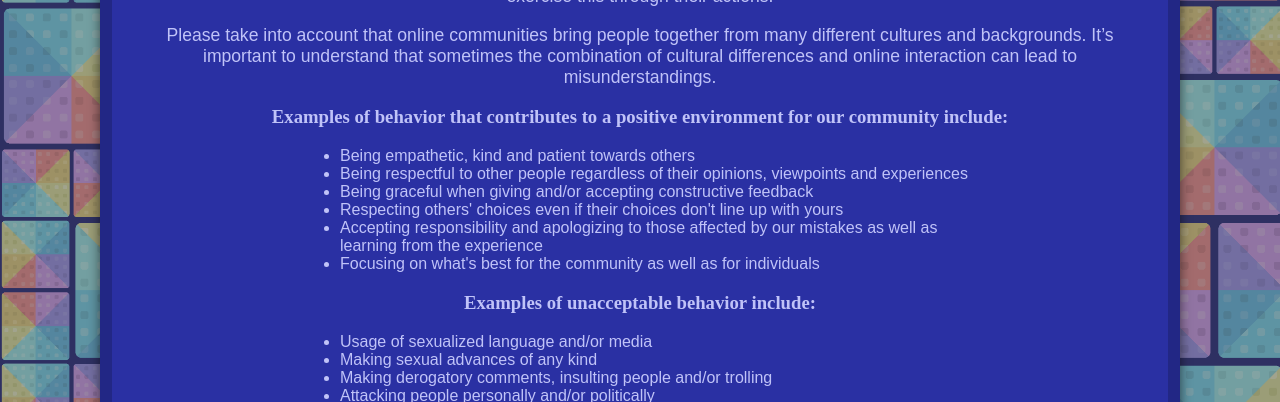
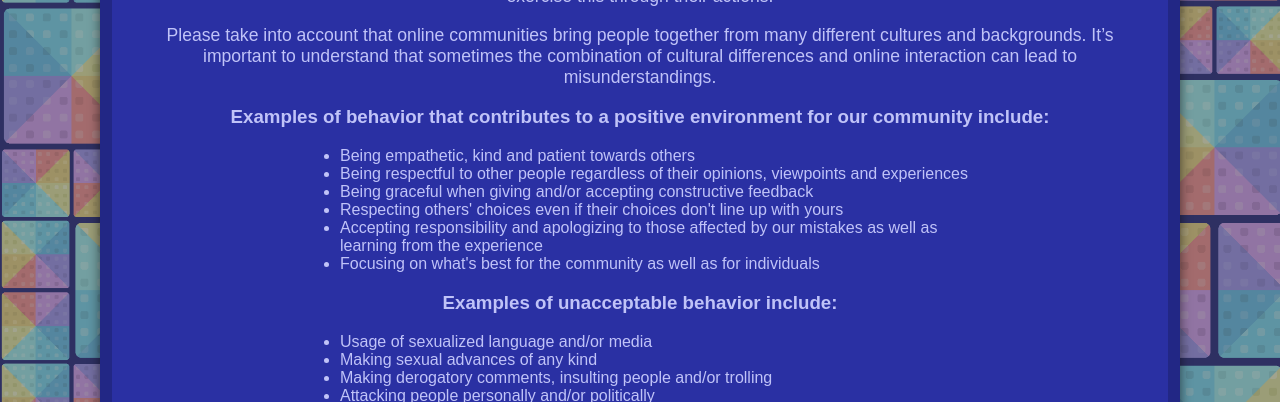
Before and after one commit to maximumpower55/debuggyteam.github.io, a Jekyll site: the page built from code-of-conduct.html, in a window 1280 px wide. Shown: the part 996-1398 px from the top of the page. Built offline with Jekyll 4.4.1, drawn with Linux system fonts in a browser that asks for light colours.

Commit message:
Fix `h3` in style.scss

```diff
--- a/assets/css/style.scss
+++ b/assets/css/style.scss
@@ -9,7 +9,7 @@
 	--font: Arial, Helvetica, sans-serif;
 }
 
-h1, h2, p, li, a {
+h1, h2, h3, p, li, a {
 	font-family: var(--font);
 	text-rendering: optimizeLegibility;
 }
```
